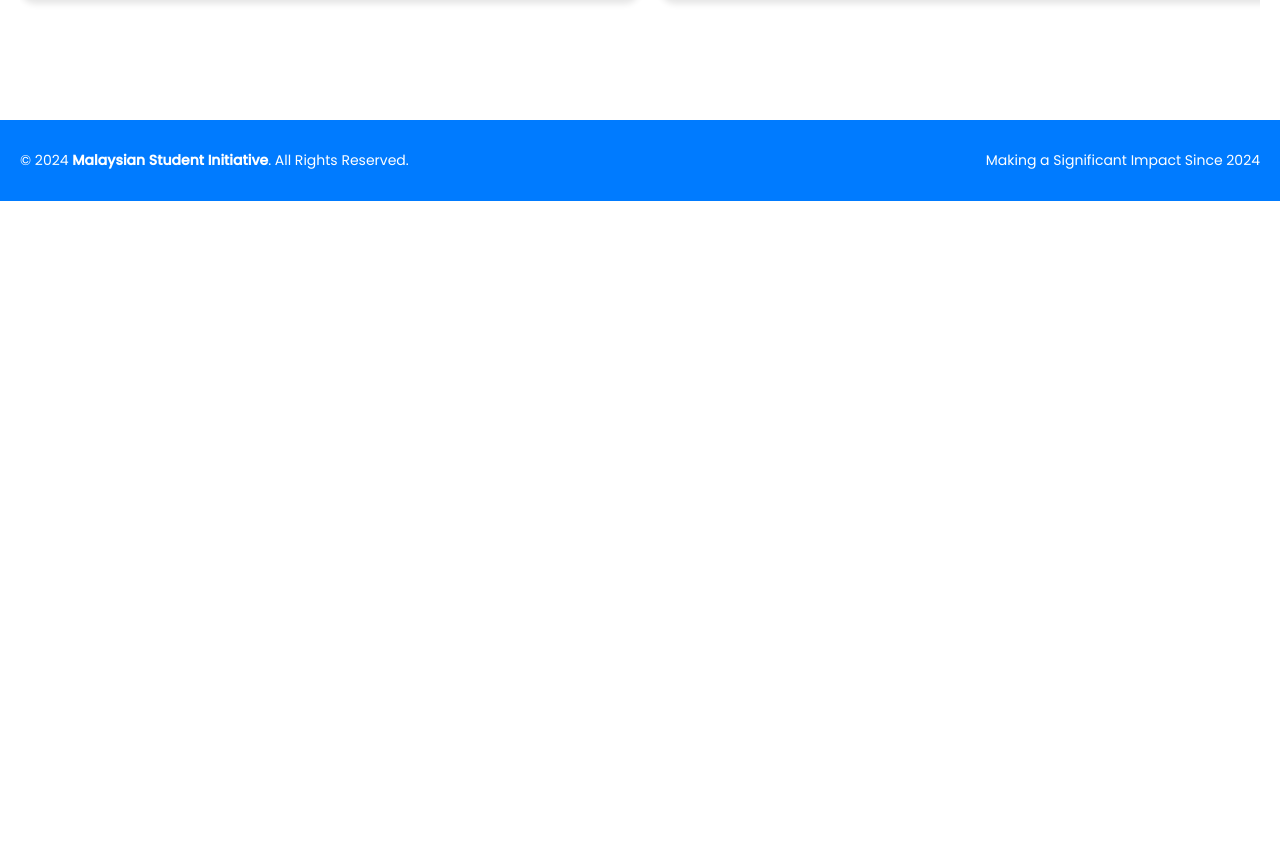
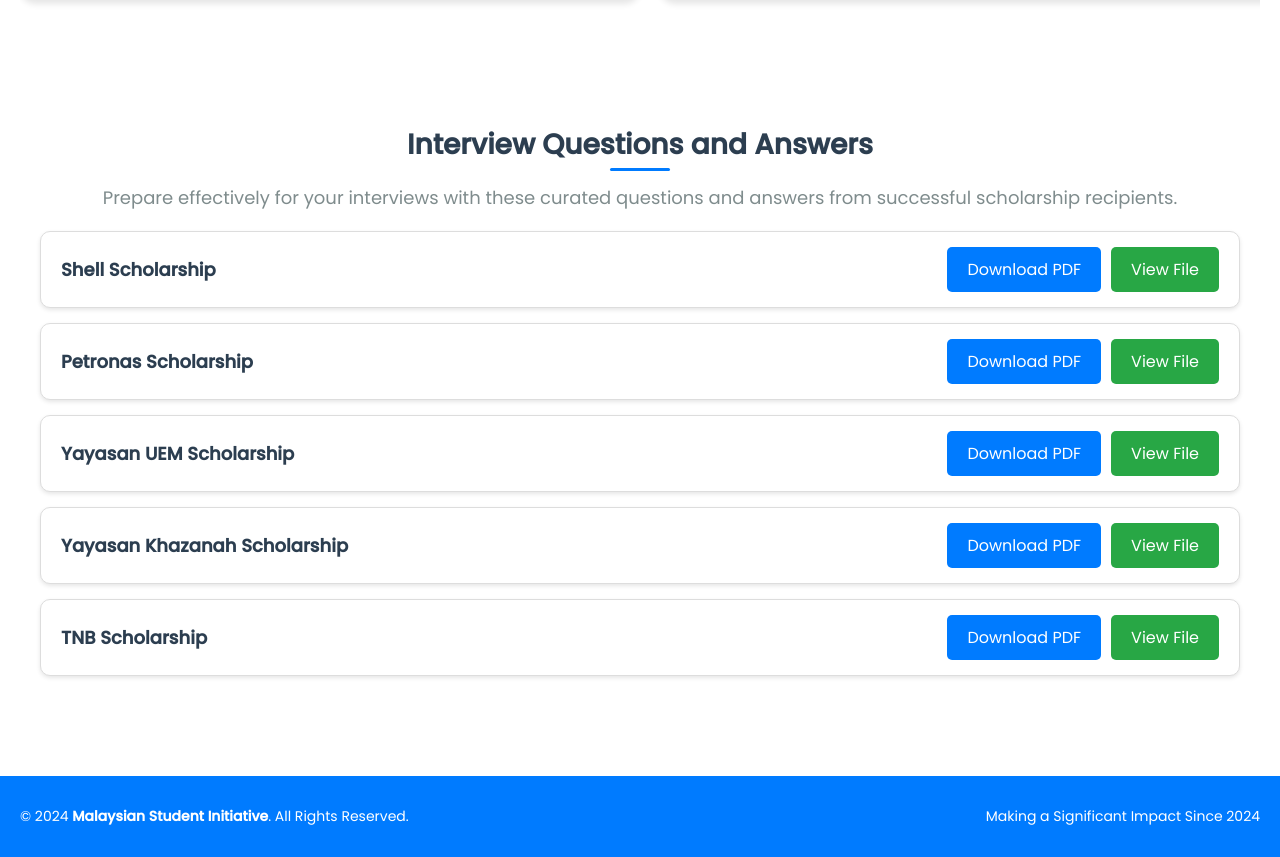
Before and after one commit to YiekSiewHao/MSI, a React (Create React App) app: page /preparation in a window 1280 px wide. Shown: the part 1435-2292 px from the top of the page. Before the commit the page ends 1636 px from the top, so only its background shows below. Built offline with nearby package versions, Linux system fonts and the light colour scheme.

Commit message:
new preparation design with new interview files information

```diff
--- a/src/components/Preparation.js
+++ b/src/components/Preparation.js
@@ -294,6 +294,111 @@
   }
 `;
 
+const InterviewSectionContainer = styled.div`
+  padding: 0;
+  margin-bottom: 100px;
+`;
+
+/* Interview Header */
+const InterviewHeader = styled.h2`
+  font-size: 28px;
+  color: #2c3e50;
+  margin-bottom: 10px;
+  text-align: center;
+  position: relative;
+
+  &:after {
+    content: '';
+    position: absolute;
+    left: 50%;
+    bottom: -5px;
+    transform: translateX(-50%);
+    width: 60px;
+    height: 3px;
+    background-color: #007bff;
+    border-radius: 2px;
+  }
+`;
+
+/* Interview Description */
+const InterviewDescription = styled.p`
+  font-size: 18px;
+  color: #7f8c8d;
+  text-align: center;
+  margin-bottom: 20px;
+`;
+
+/* Interview List */
+const InterviewList = styled.ul`
+  list-style: none;
+  padding: 0;
+  margin: 0 auto;
+  max-width: 1200px;
+`;
+
+/* Interview Item */
+const InterviewItem = styled.li`
+  display: flex;
+  justify-content: space-between;
+  align-items: center;
+  background-color: #ffffff;
+  border: 1px solid #ddd;
+  border-radius: 10px;
+  padding: 15px 20px;
+  margin-bottom: 15px;
+  box-shadow: 0 2px 4px rgba(0, 0, 0, 0.1);
+`;
+
+/* Scholarship Name */
+const ScholarshipName = styled.span`
+  font-size: 18px;
+  color: #2c3e50;
+  font-weight: 600;
+`;
+
+/* Download Button */
+const DownloadButton = styled.a`
+  display: inline-flex;
+  align-items: center;
+  background-color: #007bff;
+  color: #ffffff;
+  text-decoration: none;
+  padding: 10px 20px;
+  border-radius: 5px;
+  font-size: 16px;
+  transition: background-color 0.3s;
+
+  &:hover {
+    background-color: #0056b3;
+  }
+`;
+
+/* View Button */
+/* View Button */
+const ViewButton = styled.a`
+  display: inline-flex;
+  align-items: center;
+  background-color: #28a745;
+  color: #ffffff;
+  text-decoration: none;
+  padding: 10px 20px;
+  margin-left: 10px;
+  border-radius: 5px;
+  font-size: 16px;
+  transition: background-color 0.3s;
+
+  &:hover {
+    background-color: #218838;
+  }
+`;
+
+/* Button Group */
+const ButtonGroup = styled.div`
+  display: flex;
+  align-items: center;
+`;
+
+
 /* Main Component */
 const Preparation = () => {
   /* Reference to the scrollable container */
@@ -454,6 +559,77 @@
           </ScrollContainer>
         </ScholarHighlightContainer>
       </ContentContainer>
+
+      <InterviewSectionContainer>
+  <InterviewHeader>Interview Questions and Answers</InterviewHeader>
+  <InterviewDescription>
+    Prepare effectively for your interviews with these curated questions and answers from successful scholarship recipients.
+  </InterviewDescription>
+
+  <InterviewList>
+    <InterviewItem>
+      <ScholarshipName>Shell Scholarship</ScholarshipName>
+      <ButtonGroup>
+        <DownloadButton href="/assets/resource_pack_hui_xin.pdf" download>
+          Download PDF
+        </DownloadButton>
+        <ViewButton href="/assets/resource_pack_hui_xin.pdf" target="_blank" rel="noopener noreferrer">
+          View File
+        </ViewButton>
+      </ButtonGroup>
+    </InterviewItem>
+    <InterviewItem>
+      <ScholarshipName>Petronas Scholarship</ScholarshipName>
+      <ButtonGroup>
+        <DownloadButton href="/assets/resource_pack_hui_xin.pdf" download>
+          Download PDF
+        </DownloadButton>
+        <ViewButton href="/assets/resource_pack_hui_xin.pdf" target="_blank" rel="noopener noreferrer">
+          View File
+        </ViewButton>
+      </ButtonGroup>
+    </InterviewItem>
+
+    <InterviewItem>
+      <ScholarshipName>Yayasan UEM Scholarship</ScholarshipName>
+      <ButtonGroup>
+        <DownloadButton href="/assets/resource_pack_hui_xin.pdf" download>
+          Download PDF
+        </DownloadButton>
+        <ViewButton href="/assets/resource_pack_hui_xin.pdf" target="_blank" rel="noopener noreferrer">
+          View File
+        </ViewButton>
+      </ButtonGroup>
+    </InterviewItem>
+
+    <InterviewItem>
+      <ScholarshipName>Yayasan Khazanah Scholarship</ScholarshipName>
+      <ButtonGroup>
+        <DownloadButton href="/assets/resource_pack_hui_xin.pdf" download>
+          Download PDF
+        </DownloadButton>
+        <ViewButton href="/assets/resource_pack_hui_xin.pdf" target="_blank" rel="noopener noreferrer">
+          View File
+        </ViewButton>
+      </ButtonGroup>
+    </InterviewItem>
+
+    <InterviewItem>
+      <ScholarshipName>TNB Scholarship</ScholarshipName>
+      <ButtonGroup>
+        <DownloadButton href="/assets/resource_pack_hui_xin.pdf" download>
+          Download PDF
+        </DownloadButton>
+        <ViewButton href="/assets/resource_pack_hui_xin.pdf" target="_blank" rel="noopener noreferrer">
+          View File
+        </ViewButton>
+      </ButtonGroup>
+    </InterviewItem>
+
+
+    {/* Repeat for other scholarships */}
+  </InterviewList>
+</InterviewSectionContainer>
     </PreparationContainer>
   );
 };
```
